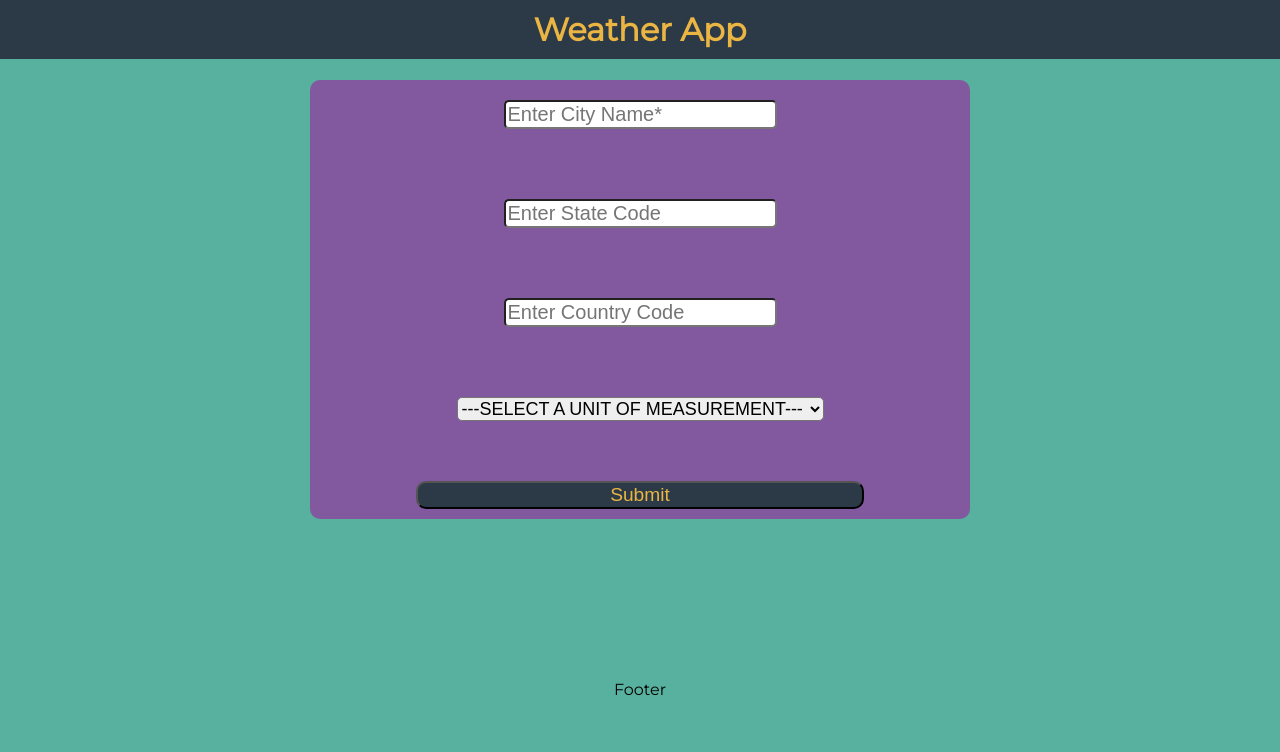
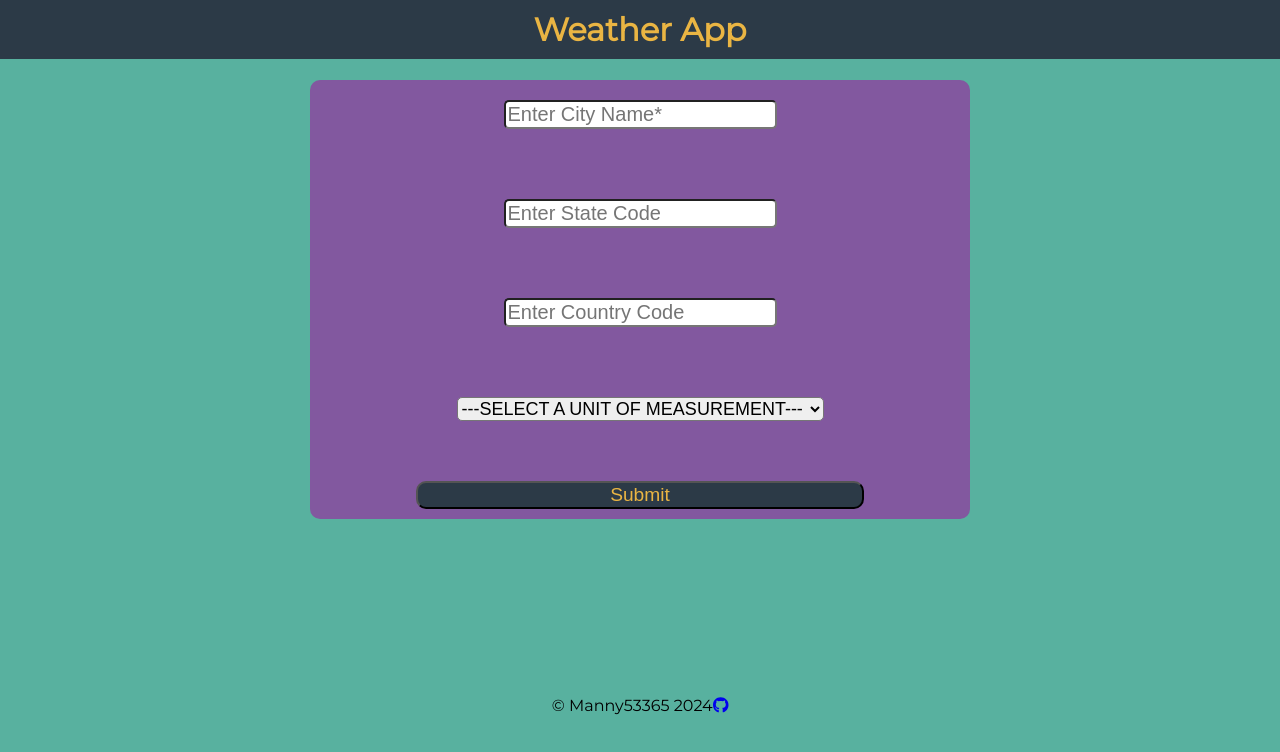
Before and after one commit to manny53365/weather-app-reactjs, a React (Create React App) app: page / in a window 1280 px wide. Shown: the top 752 px of the page. Built offline with nearby package versions, Linux system fonts and the light colour scheme.

Commit message:
added the footer information

```diff
--- a/package.json
+++ b/package.json
@@ -3,6 +3,9 @@
   "version": "0.1.0",
   "private": true,
   "dependencies": {
+    "@fortawesome/fontawesome-svg-core": "^6.5.1",
+    "@fortawesome/free-brands-svg-icons": "^6.5.1",
+    "@fortawesome/react-fontawesome": "^0.2.0",
     "@testing-library/jest-dom": "^5.17.0",
     "@testing-library/react": "^13.4.0",
     "@testing-library/user-event": "^13.5.0",
--- a/src/components/Footer.jsx
+++ b/src/components/Footer.jsx
@@ -1,9 +1,17 @@
+import { FontAwesomeIcon } from '@fortawesome/react-fontawesome';
+import { faGithub } from '@fortawesome/free-brands-svg-icons';
+
 import styles from './Footer.module.css';
 
 export default function Footer() {
   return (
     <div className={styles['footer']}>
-        Footer
+        <p>
+            © Manny53365 {new Date().getFullYear()}
+            <a href="https://github.com/manny53365" target='_blank' rel='noopener noreferrer'>
+                <FontAwesomeIcon icon={faGithub} />
+            </a>
+        </p>
     </div>
   )
 }
```
Also changed, not shown: 1 other file (tests, documents, lock files or other folders).
